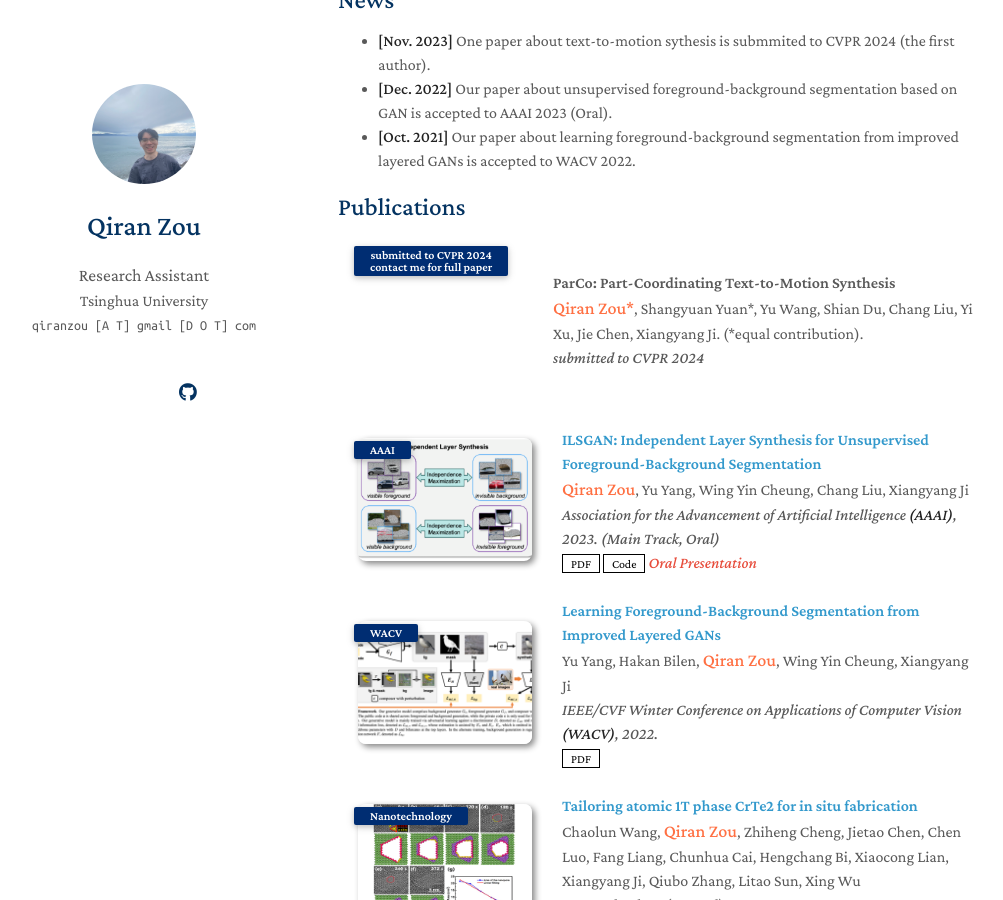
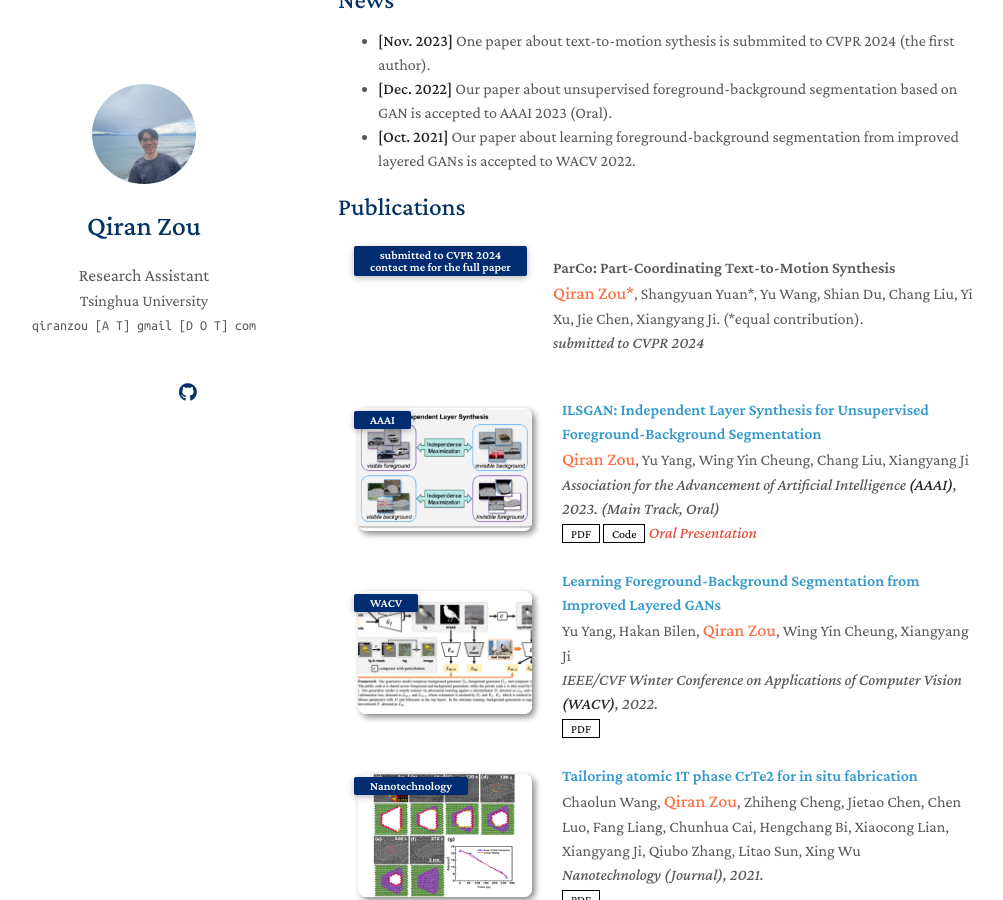
Before and after one commit to qrzou/qrzou.github.io, a Jekyll site: the page built from index.md, in a window 1280 px wide and 900 px high, scrolled down 493 px. Shown: the whole window, without its empty margins (132-1135 px from the left). Built offline with Jekyll 4.4.1, drawn with Linux system fonts in a browser that asks for light colours; nearby versions of some CDN libraries; a style sheet for code colours, icons or effects is not loaded; our own code applies the rules of GitHub Pages for plain Markdown files.

Commit message:
Update publications.md

```diff
--- a/_includes/publications.md
+++ b/_includes/publications.md
@@ -8,8 +8,8 @@
 
 <div class="pub-row">
 
-  <div class="col-sm-3 abbr" style="position: relative;padding-right: 15px;padding-left: 180px;padding-top: 30px">
-    <abbr class="badge">submitted to CVPR 2024 <br> contact me for full paper</abbr>
+  <div class="col-sm-3 abbr" style="position: relative;padding-right: 15px;padding-left: 180px">
+    <abbr class="badge">submitted to CVPR 2024 <br> contact me for the full paper</abbr>
   </div>
 
   <div class="col-sm-9" style="position: relative;padding-right: 15px;padding-left: 20px;">
```
